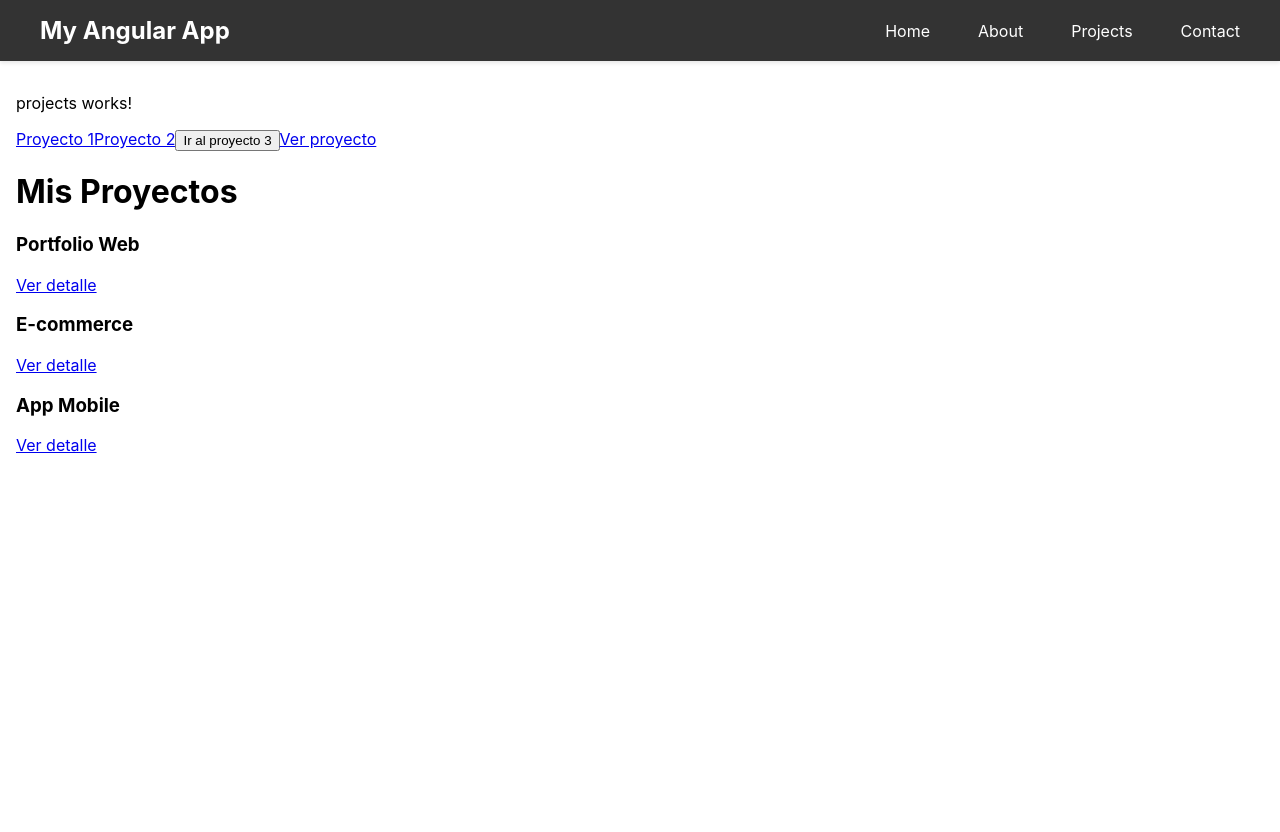
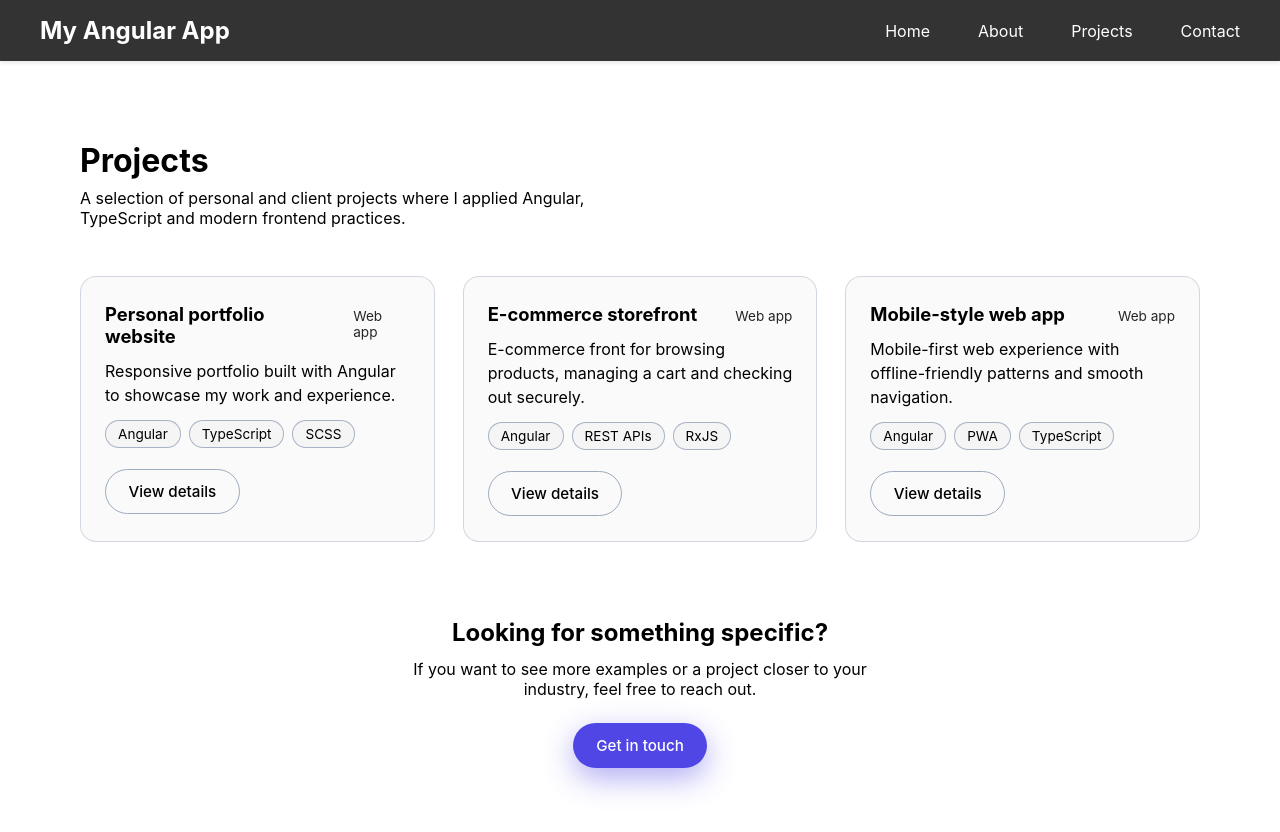
Before and after one commit to juanroyofullstack/angular-app, an Angular app: page /projects in a window 1280 px wide. Shown: the top 832 px of the page. Before the commit the page ends 800 px from the top, so only its background shows below. Built offline with nearby package versions, Linux system fonts and the light colour scheme.

Commit message:
add: projects page

```diff
--- a/src/app/pages/projects/projects.component.html
+++ b/src/app/pages/projects/projects.component.html
@@ -1,16 +1,52 @@
-<div class="Projects">
-  <p>projects works!</p>
-  <a routerLink="/project/1">Proyecto 1</a>
-  <a routerLink="/project/2">Proyecto 2</a>
-  <button (click)="goToProject(3)">Ir al proyecto 3</button>
-  <a [routerLink]="['/project', projectId]">Ver proyecto</a>
-  <div class="projects">
-    <h1>Mis Proyectos</h1>
-    <div class="project-list">
-      <div *ngFor="let project of projects" class="project-card">
-        <h3>{{ project.name }}</h3>
-        <a [routerLink]="['/project', project.id]">Ver detalle</a>
+<main class="projects">
+  <header class="projects__header">
+    <div>
+      <h1>Projects</h1>
+      <p>
+        A selection of personal and client projects where I applied Angular,
+        TypeScript and modern frontend practices.
+      </p>
+    </div>
+
+    <div class="projects__meta" *ngIf="category || sort">
+      <span *ngIf="category" class="projects__badge">
+        Category: {{ category }}
+      </span>
+      <span *ngIf="sort" class="projects__badge"> Sorted by: {{ sort }} </span>
+    </div>
+  </header>
+
+  <section class="projects__grid">
+    <article *ngFor="let project of projects" class="projects__card">
+      <header class="projects__card-header">
+        <h2>{{ project.name }}</h2>
+        <span class="projects__type">{{ project.type }}</span>
+      </header>
+
+      <p class="projects__description">
+        {{ project.description }}
+      </p>
+
+      <div class="projects__tags">
+        <span class="tag" *ngFor="let techItem of project.tech">
+          {{ techItem }}
+        </span>
       </div>
-    </div>
-  </div>
-</div>
+
+      <div class="projects__actions">
+        <a class="btn btn--ghost" [routerLink]="['/project', project.id]">
+          View details
+        </a>
+      </div>
+    </article>
+  </section>
+
+  <section class="projects__cta">
+    <h2>Looking for something specific?</h2>
+    <p>
+      If you want to see more examples or a project closer to your industry,
+      feel free to reach out.
+    </p>
+    <a class="btn btn--primary" [routerLink]="['/contact']"> Get in touch </a>
+  </section>
+</main>
--- a/src/app/pages/projects/projects.component.scss
+++ b/src/app/pages/projects/projects.component.scss
@@ -1,7 +1,176 @@
+@use 'sass:color';
+
 :host {
   width: 100%;
 }
 
-.Projects {
-  width: 100%;
+.projects {
+  min-height: 100vh;
+  padding: 4rem 1.5rem 5rem;
+  max-width: 1120px;
+  margin: 0 auto;
+  display: flex;
+  flex-direction: column;
+  gap: 3rem;
 }
+
+.projects__header {
+  display: flex;
+  justify-content: space-between;
+  align-items: flex-start;
+  gap: 2rem;
+}
+
+.projects__header h1 {
+  margin: 0 0 0.5rem;
+}
+
+.projects__header p {
+  margin: 0;
+  max-width: 36rem;
+}
+
+.projects__meta {
+  display: flex;
+  flex-direction: column;
+  gap: 0.5rem;
+}
+
+.projects__badge {
+  font-size: 0.85rem;
+  padding: 0.25rem 0.7rem;
+  border-radius: 999px;
+  border: 1px solid rgba(148, 163, 184, 0.7);
+}
+
+.projects__grid {
+  display: grid;
+  grid-template-columns: repeat(auto-fit, minmax(260px, 1fr));
+  gap: 1.75rem;
+}
+
+.projects__card {
+  padding: 1.6rem 1.5rem;
+  border-radius: 1rem;
+  border: 1px solid rgba(148, 163, 184, 0.4);
+  background: rgba(15, 23, 42, 0.02);
+  display: flex;
+  flex-direction: column;
+  gap: 0.8rem;
+  transition: transform 0.18s ease, box-shadow 0.18s ease,
+    border-color 0.18s ease;
+}
+
+.projects__card:hover {
+  transform: translateY(-3px);
+  box-shadow: 0 16px 35px rgba(15, 23, 42, 0.16);
+  border-color: rgba(79, 70, 229, 0.8);
+}
+
+.projects__card-header {
+  display: flex;
+  justify-content: space-between;
+  align-items: baseline;
+  gap: 1rem;
+}
+
+.projects__card-header h2 {
+  margin: 0;
+  font-size: 1.15rem;
+}
+
+.projects__type {
+  font-size: 0.85rem;
+  opacity: 0.85;
+}
+
+.projects__description {
+  margin: 0;
+  line-height: 1.5;
+}
+
+.projects__tags {
+  display: flex;
+  flex-wrap: wrap;
+  gap: 0.5rem;
+}
+
+.tag {
+  font-size: 0.85rem;
+  padding: 0.3rem 0.75rem;
+  border-radius: 999px;
+  border: 1px solid rgba(148, 163, 184, 0.8);
+  background: rgba(15, 23, 42, 0.02);
+}
+
+.projects__actions {
+  margin-top: 0.5rem;
+}
+
+.projects__cta {
+  text-align: center;
+  margin-top: 0.5rem;
+}
+
+.projects__cta h2 {
+  margin-bottom: 0.75rem;
+}
+
+.projects__cta p {
+  margin: 0 auto 1.5rem;
+  max-width: 32rem;
+}
+
+.btn {
+  display: inline-flex;
+  align-items: center;
+  justify-content: center;
+  gap: 0.35rem;
+  padding: 0.75rem 1.4rem;
+  border-radius: 999px;
+  font-weight: 500;
+  font-size: 0.95rem;
+  border: 1px solid transparent;
+  cursor: pointer;
+  text-decoration: none;
+  transition: background-color 0.16s ease, color 0.16s ease,
+    box-shadow 0.16s ease, border-color 0.16s ease, transform 0.16s ease;
+}
+
+.btn--primary {
+  background: #4f46e5;
+  color: #fff;
+  box-shadow: 0 10px 30px rgba(79, 70, 229, 0.45);
+}
+
+.btn--primary:hover {
+  background: color.scale(#4f46e5, $lightness: -6%);
+  transform: translateY(-1px);
+}
+
+.btn--ghost {
+  border-color: rgba(148, 163, 184, 0.9);
+  color: inherit;
+  background: transparent;
+}
+
+.btn--ghost:hover {
+  background: rgba(148, 163, 184, 0.1);
+}
+
+@media (max-width: 768px) {
+  .projects {
+    padding-top: 3rem;
+  }
+
+  .projects__header {
+    flex-direction: column;
+    align-items: flex-start;
+  }
+}
+
+@media (max-width: 480px) {
+  .projects {
+    padding-inline: 1.1rem;
+  }
+}
--- a/src/app/pages/projects/projects.component.ts
+++ b/src/app/pages/projects/projects.component.ts
@@ -1,4 +1,4 @@
-import { Component } from '@angular/core';
+import { Component, OnInit } from '@angular/core';
 import { ActivatedRoute, Router, RouterLink } from '@angular/router';
 import { CommonModule } from '@angular/common';
 
@@ -8,13 +8,34 @@ import { CommonModule } from '@angular/common';
   templateUrl: './projects.component.html',
   styleUrl: './projects.component.scss',
 })
-export class ProjectsComponent {
+export class ProjectsComponent implements OnInit {
   projects = [
-    { id: 1, name: 'Portfolio Web' },
-    { id: 2, name: 'E-commerce' },
-    { id: 3, name: 'App Mobile' },
+    {
+      id: 1,
+      name: 'Personal portfolio website',
+      description:
+        'Responsive portfolio built with Angular to showcase my work and experience.',
+      tech: ['Angular', 'TypeScript', 'SCSS'],
+      type: 'Web app',
+    },
+    {
+      id: 2,
+      name: 'E-commerce storefront',
+      description:
+        'E-commerce front for browsing products, managing a cart and checking out securely.',
+      tech: ['Angular', 'REST APIs', 'RxJS'],
+      type: 'Web app',
+    },
+    {
+      id: 3,
+      name: 'Mobile-style web app',
+      description:
+        'Mobile-first web experience with offline-friendly patterns and smooth navigation.',
+      tech: ['Angular', 'PWA', 'TypeScript'],
+      type: 'Web app',
+    },
   ];
-  projectId = 3;
+
   category: string | null = null;
   sort: string | null = null;
 
@@ -23,13 +44,14 @@ export class ProjectsComponent {
     private route: ActivatedRoute,
   ) {}
 
-  goToProject(id: number) {
-    this.router.navigate(['/project', id]);
-
+  ngOnInit(): void {
     this.route.queryParamMap.subscribe((params) => {
       this.category = params.get('category');
       this.sort = params.get('sort');
-      console.log('Category:', this.category, 'Sort:', this.sort);
     });
   }
+
+  goToProject(id: number) {
+    this.router.navigate(['/project', id]);
+  }
 }
```
